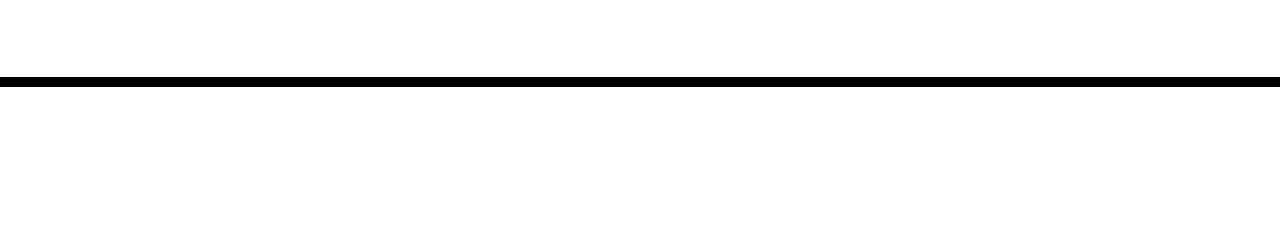
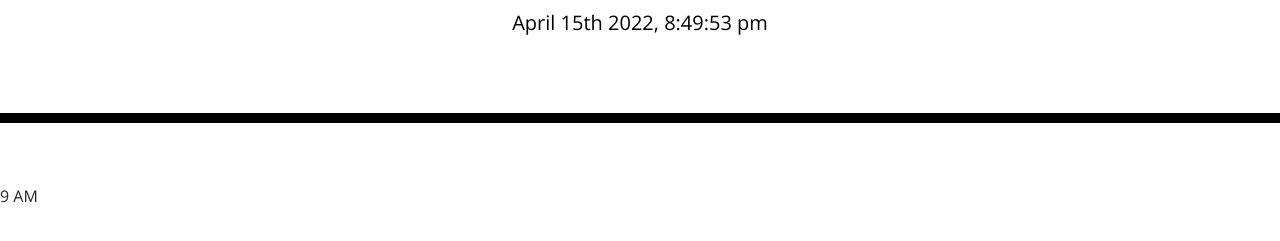
Before and after one commit to Roy4th/Work-Day-Scheduler, a plain HTML site: page index.html in a window 1280 px wide. Shown: the part 181-422 px from the top of the page. Drawn offline with nearby package versions, Linux system fonts and the light colour scheme; files that its build step writes are made by us from their sources.

Commit message:
added current date

```diff
--- a/assets/js/script.js
+++ b/assets/js/script.js
@@ -0,0 +1,3 @@
+var currentDate = moment().format('MMMM Do YYYY, h:mm:ss a');
+
+document.getElementById('currentDay').append(currentDate);
--- a/index.html
+++ b/index.html
@@ -28,11 +28,18 @@
       <p class="lead">A simple calendar app for scheduling your work day</p>
       <p id="currentDay" class="lead"></p>
     </header>
-    <div class="container">
+    <div class="time-stamps">
+        <div class="row">
+            <div class="col-12">
+                <p>9 AM</p>
+            </div>
+        </div>
+
       <!-- Timeblocks go here -->
     </div>
 
     <script src="https://code.jquery.com/jquery-3.4.1.min.js"></script>
     <script src="https://cdnjs.cloudflare.com/ajax/libs/moment.js/2.24.0/moment.min.js"></script>
+    <script src="./assets/js/script.js"></script>
   </body>
 </html>
```
Also changed, not shown: 1 other file.
